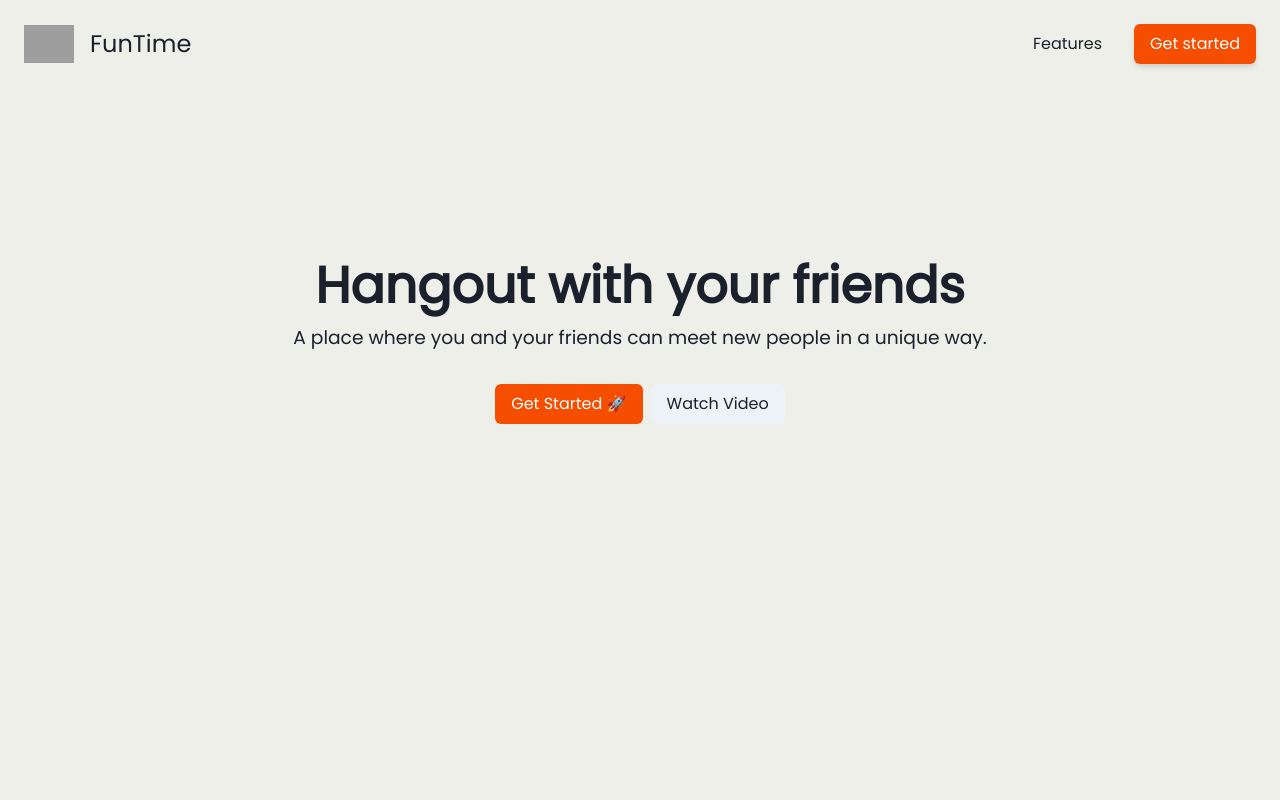
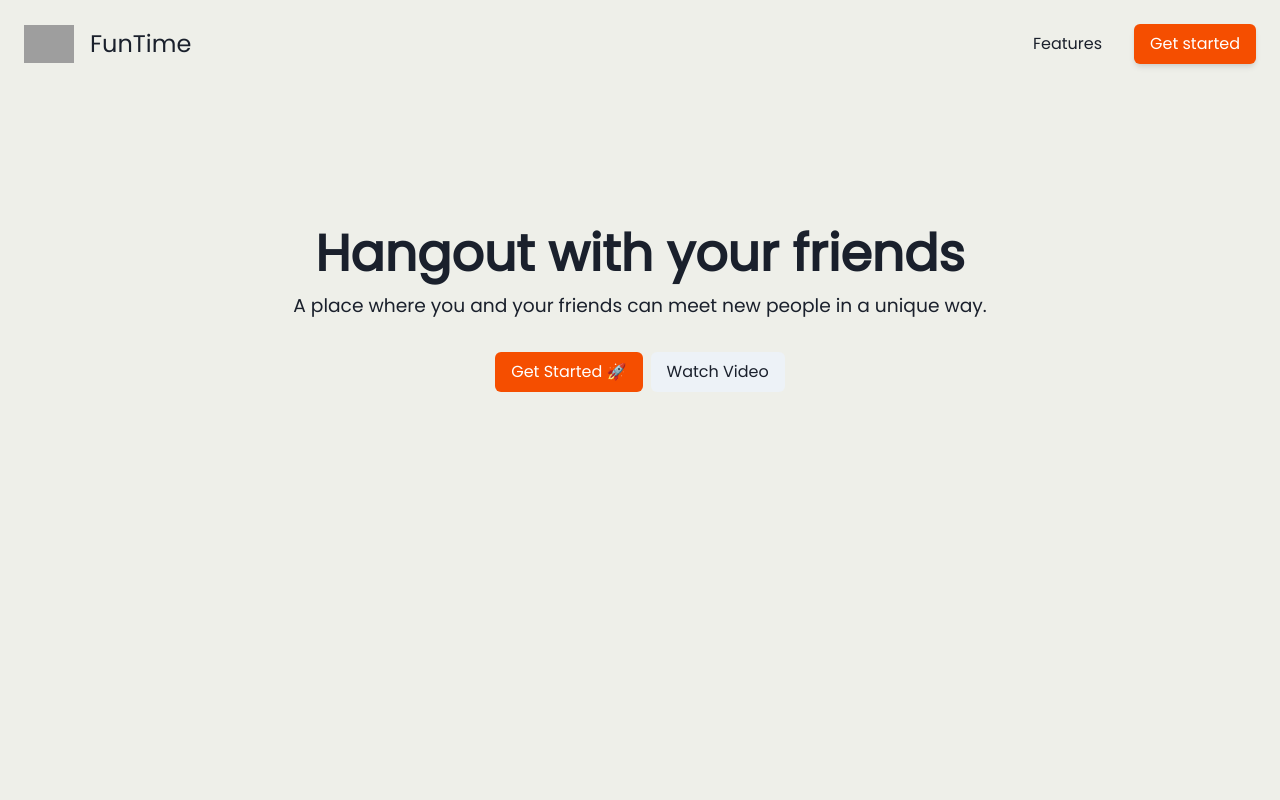
Before and after one commit to Damandeep27/FunTime, a React app: page / in a window 1280 px wide. Shown: the top 800 px of the page. Built offline with nearby package versions, Linux system fonts and the light colour scheme; grey boxes are pictures that could not be loaded.

Commit message:
🌻UPDATE: added router link connectect to features button

```diff
--- a/src/App.js
+++ b/src/App.js
@@ -1,5 +1,5 @@
 import React from 'react'
-import { Flex, VStack, HStack, Wrap, Text, Button, SlideFade, Box } from '@chakra-ui/react'
+import { Flex, HStack, Text, Button, SlideFade, Box, Link } from '@chakra-ui/react'
 import Navbar from 'components/Navbar'
 import Footer from './components/Footer'
 
@@ -10,8 +10,9 @@ const App = () => {
                 <Navbar />
                 <main>
                     <Flex justifyContent='center'>
-                        <Flex flexDir='column' alignItems='center' maxW='1500px'>
-                            <Flex flexDir='column' alignItems='center' mt='10em'>
+                        <Flex flexDir='column' alignItems='center' maxW='1500px' h='full' justifyContent='center'>
+                            <SlideFade in={true} offsetY='-20px' delay={.45}>
+                                <Flex flexDir='column' alignItems='center' mt='8em'>
                                     <Text fontSize='38pt' fontWeight='bold' textAlign='center'>
                                         Hangout with your friends
                                     </Text>
@@ -22,14 +23,19 @@ const App = () => {
                                         <Button variant='primary'>
                                             Get Started 🚀
                                         </Button>
+                                        <Link href='https://www.youtube.com/channel/UCmKzlQCcDv-fern-Zv8vQ0w/videos' isExternal>
                                             <Button>
                                                 Watch Video
                                             </Button>
+                                        </Link>
                                     </HStack>
                                 </Flex>
+                            </SlideFade>
+                            <SlideFade in={true} offsetY='-20px' delay={.45}>
                                 <Flex flexDir='column' alignItems='center' mt='10em'>
 
                                 </Flex>
+                            </SlideFade>
                         </Flex>
                     </Flex>
                 </main>
--- a/src/components/Navbar.js
+++ b/src/components/Navbar.js
@@ -1,5 +1,6 @@
 import React from 'react'
 import { HStack, Image, Text, Button } from '@chakra-ui/react'
+import { Link as RouterLink } from 'react-router-dom'
 
 const Navbar = () => {
     return (
@@ -12,9 +13,11 @@ const Navbar = () => {
                     </Text>
                 </HStack>
                 <HStack spacing='1em'>
-                    <Button variant='transparent'>
-                        Features
-                    </Button>
+                    <RouterLink to='#features'>
+                        <Button variant='transparent'>
+                            Features
+                        </Button>
+                    </RouterLink>
                     <Button variant='primary' boxShadow='md'>
                         Get started
                     </Button>
```
Lines whose indentation alone changed are shown as unchanged.
